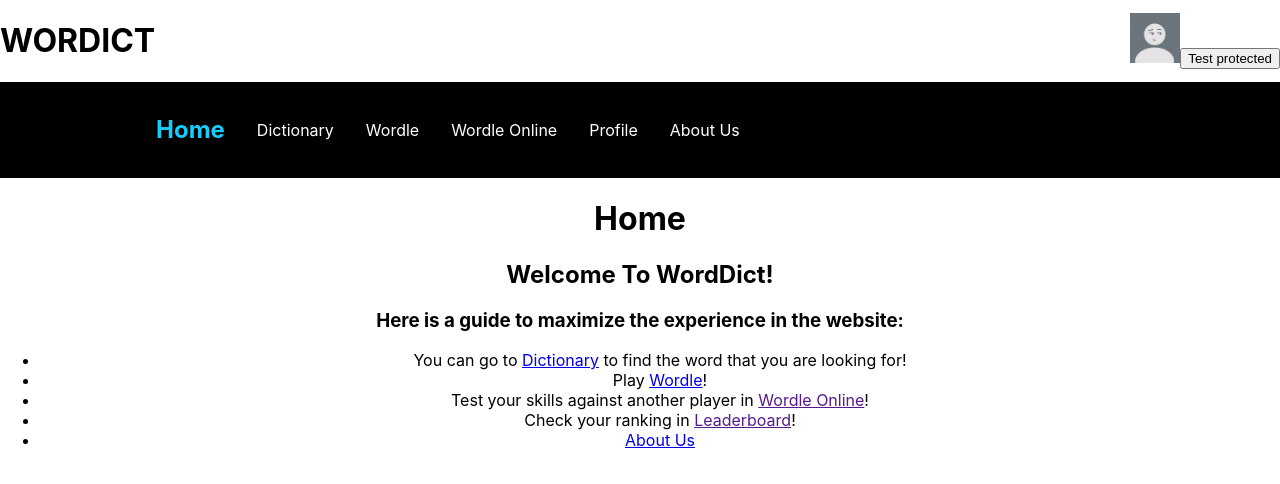
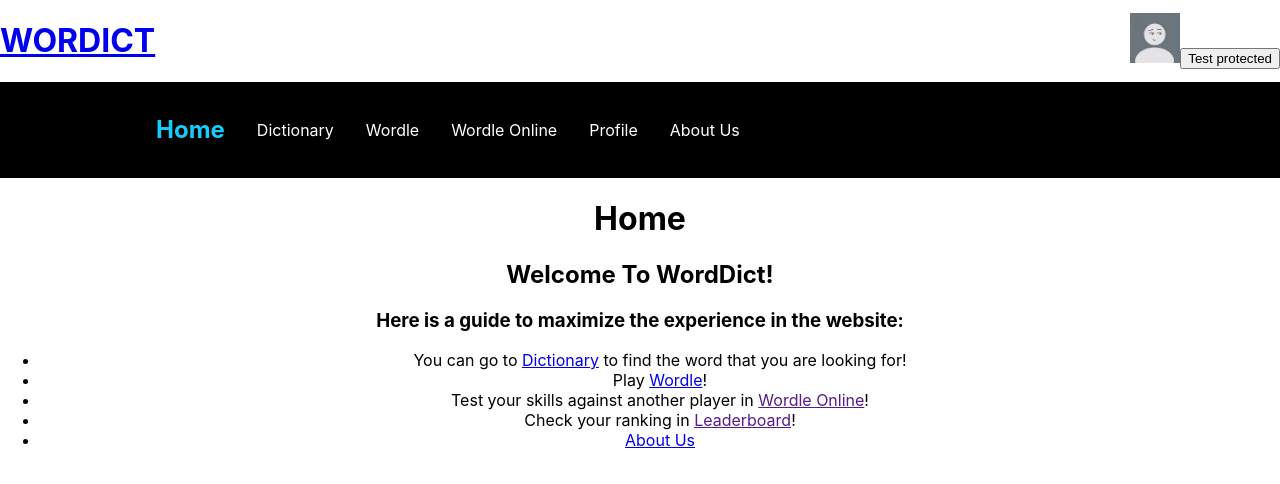
Before and after one commit to MarkProjs/wordict-project, a React (Create React App) app in the folder client/: page / in a window 1280 px wide. Shown: the top 484 px of the page. Built offline with nearby package versions, Linux system fonts and the light colour scheme.

Commit message:
making the title a clickable event

```diff
--- a/client/src/App.js
+++ b/client/src/App.js
@@ -53,7 +53,7 @@ function App() {
   return (
     <div className="App">
       <div className="header">
-        <h1 id="title">WORDICT</h1>
+        <h1 id="title"><a href="/">WORDICT</a></h1>
         <div className="logBtn">
           <img src={userPic} style={{width: 50, height: 50}} referrerPolicy="no-referrer"/>
           {userName && <button onClick={handleLogout}>Logout</button>}
```
